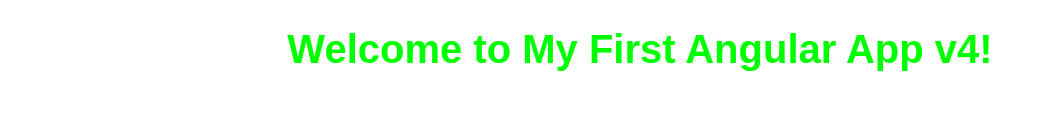
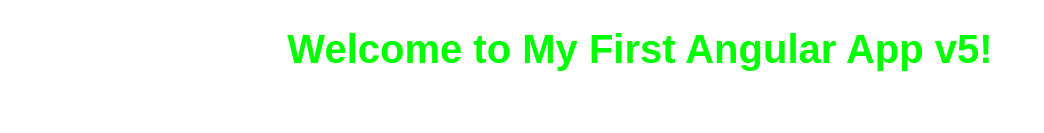
Before and after one commit to OmerCeliker/helloWorldAngularDocker, an Angular app: page / in a window 1280 px wide. Shown: the top 133 px of the page, without its empty margins (0-1044 px from the left). Built offline with nearby package versions, Linux system fonts and the light colour scheme.

Commit message:
Update app.component.ts

```diff
--- a/src/app/app.component.ts
+++ b/src/app/app.component.ts
@@ -6,5 +6,5 @@ import { Component } from '@angular/core';
   styleUrls: ['./app.component.css']
 })
 export class AppComponent {
-  title = 'My First Angular App  v4';
+  title = 'My First Angular App  v5';
 }
```
